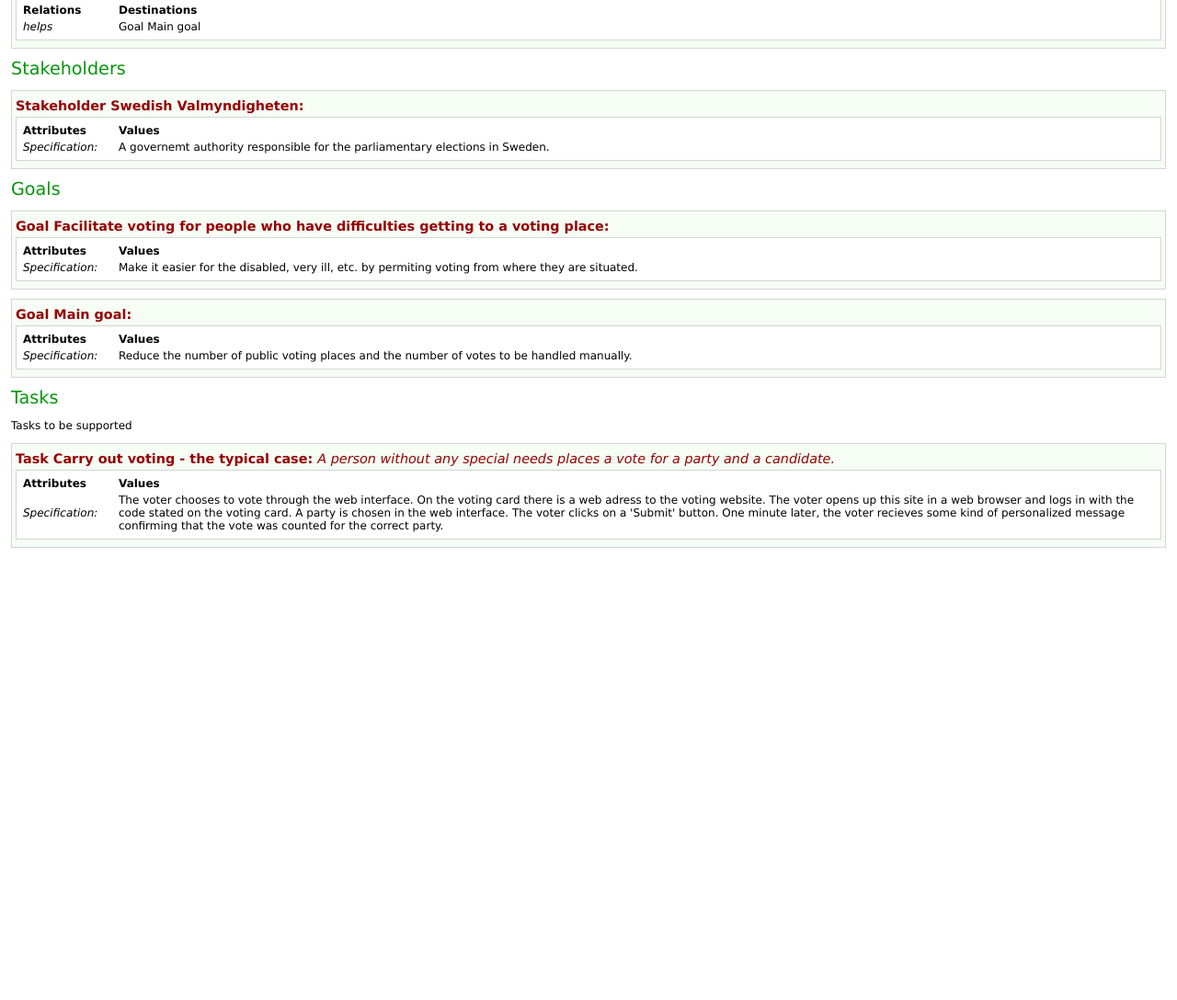
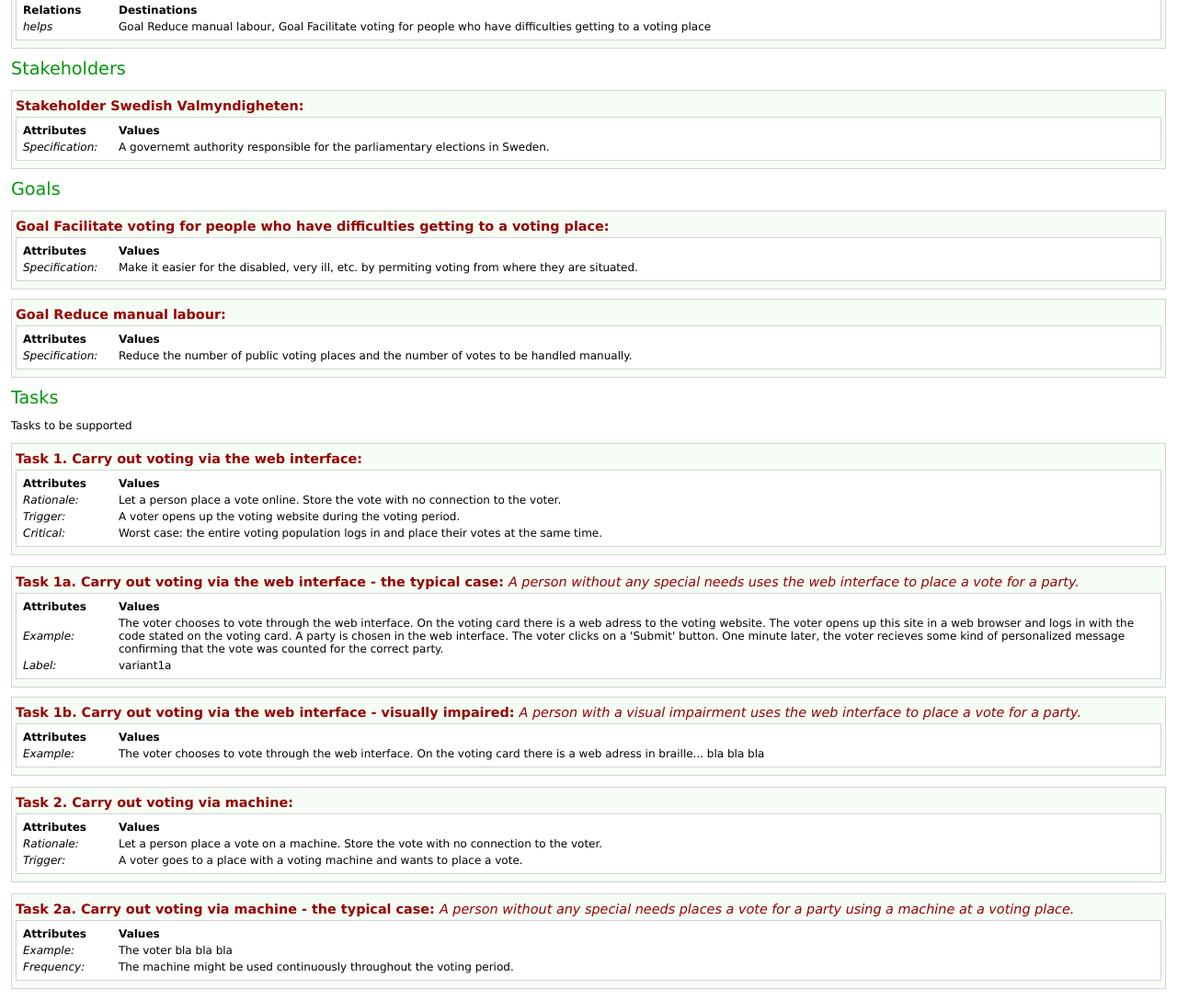
Before and after one commit to dremok/ETS170, a plain HTML site: page reqDoc.html in a window 1280 px wide. Shown: the part 283-1371 px from the top of the page at 92% size. Before the commit the page ends 891 px from the top, so only its background shows below. Drawn offline with Linux system fonts and the light colour scheme.

Commit message:
Added tasks to model, fixed layout for tasks and task variants in html template

```diff
--- a/reqDoc.html
+++ b/reqDoc.html
@@ -6,7 +6,7 @@
 
 <body>
 <H1>Requirements Document</H1>
-<p>Generated by  <a href="http://reqT.org">reqT.org</a> Fri Nov 16 12:25:49 CET 2012</p>
+<p>Generated by  <a href="http://reqT.org">reqT.org</a> Fri Nov 16 15:39:18 CET 2012</p>
 <H2>Context</H2>
 <p>System context</p>
 
@@ -24,7 +24,7 @@
 
 <table class="nodelist">
   <tr><th>Relations</th><th>Destinations</th>  </tr>
-  <tr>  <td class="name">helps  </td><td>Goal Main goal  </td>  </tr>
+  <tr>  <td class="name">helps  </td><td>Goal Reduce manual labour, Goal Facilitate voting for people who have difficulties getting to a voting place  </td>  </tr>
 </table>
 </div>
 
@@ -53,7 +53,7 @@
 </div>
 
 <div class="entity">
-<H3><b>Goal Main goal: </b><i></i></H3>
+<H3><b>Goal Reduce manual labour: </b><i></i></H3>
 
 <table class="nodelist">
   <tr><th>Attributes</th><th>Values</th>  </tr>
@@ -64,12 +64,71 @@
 <H2>Tasks</H2>
 <p>Tasks to be supported</p>
 
+
+<H2></H2>
+<p></p>
+
 <div class="entity">
-<H3><b>Task Carry out voting - the typical case: </b><i>A person without any special needs places a vote for a party and a candidate.</i></H3>
+<H3><b>Task 1. Carry out voting via the web interface: </b><i></i></H3>
 
 <table class="nodelist">
   <tr><th>Attributes</th><th>Values</th>  </tr>
-  <tr>  <td class="name">Specification:  </td><td>The voter chooses to vote through the web interface. On the voting card there is a web adress to the voting website. The voter opens up this site in a web browser and logs in with the code stated on the voting card. A party is chosen in the web interface. The voter clicks on a 'Submit' button. One minute later, the voter recieves some kind of personalized message confirming that the vote was counted for the correct party.  </td>  </tr>
+  <tr>  <td class="name">Rationale:  </td><td>Let a person place a vote online. Store the vote with no connection to the voter.  </td>  </tr>
+
+  <tr>  <td class="name">Trigger:  </td><td>A voter opens up the voting website during the voting period.  </td>  </tr>
+
+  <tr>  <td class="name">Critical:  </td><td>Worst case: the entire voting population logs in and place their votes at the same time.  </td>  </tr>
+</table>
+</div>
+
+<H2></H2>
+<p></p>
+
+<div class="entity">
+<H3><b>Task 1a. Carry out voting via the web interface - the typical case: </b><i>A person without any special needs uses the web interface to place a vote for a party.</i></H3>
+
+<table class="nodelist">
+  <tr><th>Attributes</th><th>Values</th>  </tr>
+  <tr>  <td class="name">Example:  </td><td>The voter chooses to vote through the web interface. On the voting card there is a web adress to the voting website. The voter opens up this site in a web browser and logs in with the code stated on the voting card. A party is chosen in the web interface. The voter clicks on a 'Submit' button. One minute later, the voter recieves some kind of personalized message confirming that the vote was counted for the correct party.  </td>  </tr>
+
+  <tr>  <td class="name">Label:  </td><td>variant1a  </td>  </tr>
+</table>
+</div>
+
+<div class="entity">
+<H3><b>Task 1b. Carry out voting via the web interface - visually impaired: </b><i>A person with a visual impairment uses the web interface to place a vote for a party.</i></H3>
+
+<table class="nodelist">
+  <tr><th>Attributes</th><th>Values</th>  </tr>
+  <tr>  <td class="name">Example:  </td><td>The voter chooses to vote through the web interface. On the voting card there is a web adress in braille... bla bla bla  </td>  </tr>
+</table>
+</div>
+
+<H2></H2>
+<p></p>
+
+<div class="entity">
+<H3><b>Task 2. Carry out voting via machine: </b><i></i></H3>
+
+<table class="nodelist">
+  <tr><th>Attributes</th><th>Values</th>  </tr>
+  <tr>  <td class="name">Rationale:  </td><td>Let a person place a vote on a machine. Store the vote with no connection to the voter.  </td>  </tr>
+
+  <tr>  <td class="name">Trigger:  </td><td>A voter goes to a place with a voting machine and wants to place a vote.  </td>  </tr>
+</table>
+</div>
+
+<H2></H2>
+<p></p>
+
+<div class="entity">
+<H3><b>Task 2a. Carry out voting via machine - the typical case: </b><i>A person without any special needs places a vote for a party using a machine at a voting place.</i></H3>
+
+<table class="nodelist">
+  <tr><th>Attributes</th><th>Values</th>  </tr>
+  <tr>  <td class="name">Example:  </td><td>The voter bla bla bla  </td>  </tr>
+
+  <tr>  <td class="name">Frequency:  </td><td>The machine might be used continuously throughout the voting period.  </td>  </tr>
 </table>
 </div>
 
```
Also changed, not shown: 2 other files.
